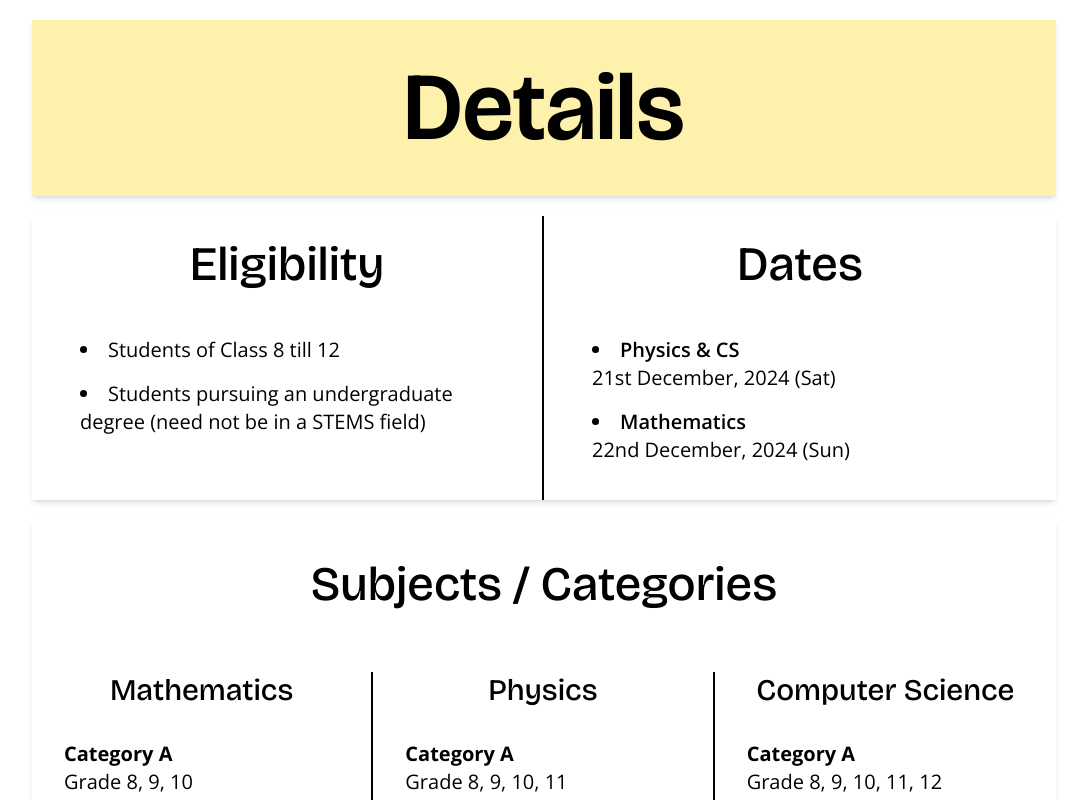
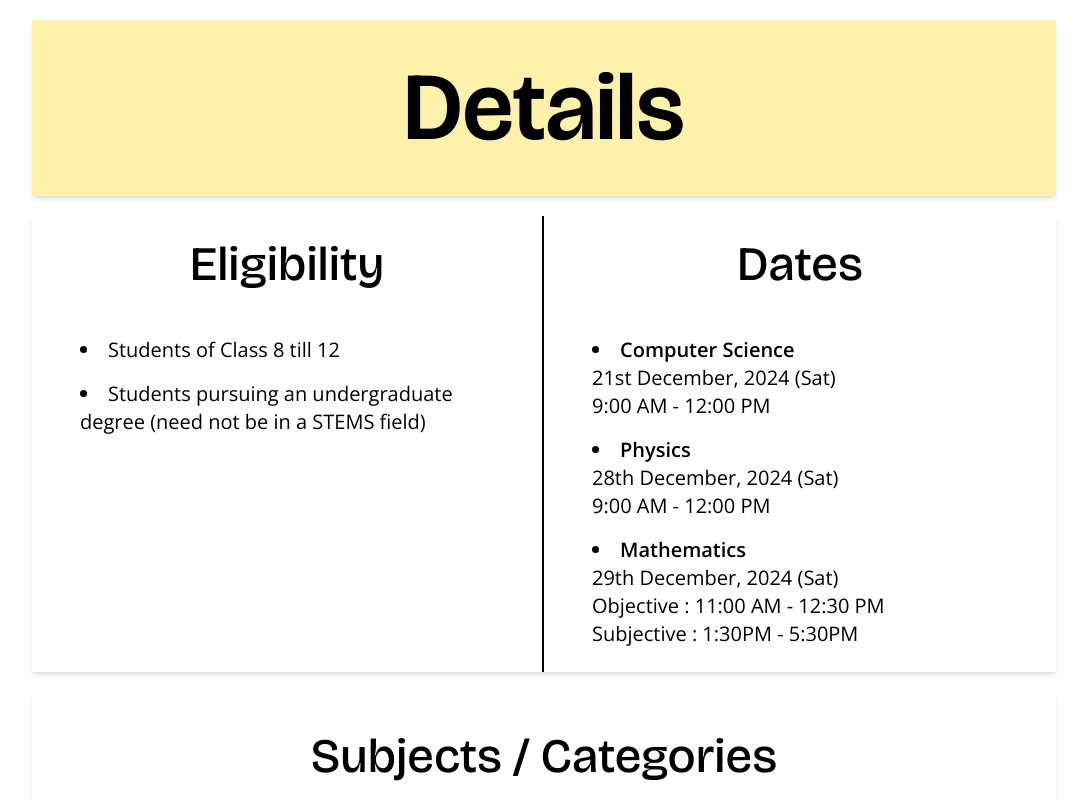
Before and after one commit to Tessellate-CMI/tessellate-frontend, a SvelteKit app: page /stems/details in a window 1280 px wide. Shown: the top 800 px of the page, without its empty margins (96-1183 px from the left). Built offline with nearby package versions, Linux system fonts and the light colour scheme.

Commit message:
updated dates

```diff
--- a/src/routes/stems/+page.svelte
+++ b/src/routes/stems/+page.svelte
@@ -28,12 +28,15 @@
     >
         <div class="mx-auto flex w-full max-w-screen-lg justify-center p-5">
             <div class="flex flex-col">
+                <p class="text-center text-lg font-medium text-red-800 md:mt-1 md:text-xl">
+                    Physics and Maths exams have been postponed to 28th and 29th of December
+                </p>
                 <p class="mt-1 text-center font-heading text-xl font-medium md:mt-3 md:text-3xl">
                     Registration for STEMS 2025 has started!
                 </p>
                 <a
                     href="#details"
-                    class="my-2 px-6 py-2 text-center text-lg font-bold underline underline-offset-4 transition duration-300 hover:bg-black hover:text-white md:text-xl"
+                    class="my-0 px-6 py-2 text-center text-lg font-bold underline underline-offset-4 transition duration-300 hover:bg-black hover:text-white md:text-xl"
                 >
                     Click here to register</a
                 >
@@ -93,10 +96,12 @@
                 Details
             </div>
             <div class="p-6 px-8 text-lg">
-                STEMS will be conducted on the <span class="font-semibold">21<sup>st</sup></span>
-                and <span class="font-semibold">22<sup>nd</sup> of December</span>. The test can be
-                taken online from any location; and the top 30 performers will be invited to CMI to
-                attend a sponsored residential camp with guest lectures by leading experts.
+                STEMS will be conducted on <span class="font-semibold">21<sup>st</sup></span> ( CS )
+                , <span class="font-semibold">28<sup>th</sup> </span> (Physics) and
+                <span class="font-semibold">29<sup>th</sup></span> (Maths)
+                <span class="font-semibold">of December</span>. The test can be taken online from
+                any location; and the top 30 performers will be invited to CMI to attend a sponsored
+                residential camp with guest lectures by leading experts.
             </div>
             <div class="flex py-6" id="details">
                 <a
--- a/src/routes/stems/details/+page.svelte
+++ b/src/routes/stems/details/+page.svelte
@@ -23,10 +23,16 @@
                 </div>
                 <ul class="list-inside list-disc space-y-4 px-4">
                     <li>
-                        <span class="font-semibold">Physics & CS</span> <br /> 21st December, 2024 (Sat)
+                        <span class="font-semibold">Computer Science</span> <br /> 21st December,
+                        2024 (Sat)<br />9:00 AM - 12:00 PM
                     </li>
                     <li>
-                        <span class="font-semibold">Mathematics </span><br /> 22nd December, 2024 (Sun)
+                        <span class="font-semibold">Physics</span> <br /> 28th December, 2024 (Sat)<br
+                        />9:00 AM - 12:00 PM
+                    </li>
+                    <li>
+                        <span class="font-semibold">Mathematics</span> <br /> 29th December, 2024
+                        (Sat)<br />Objective : 11:00 AM - 12:30 PM<br />Subjective : 1:30PM - 5:30PM
                     </li>
                 </ul>
             </div>
```
